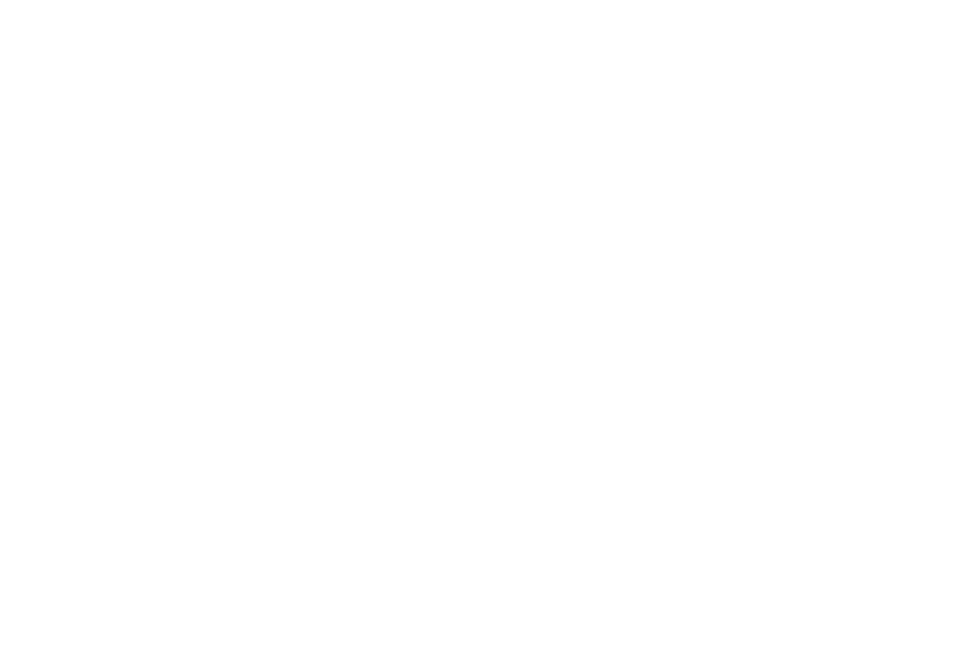
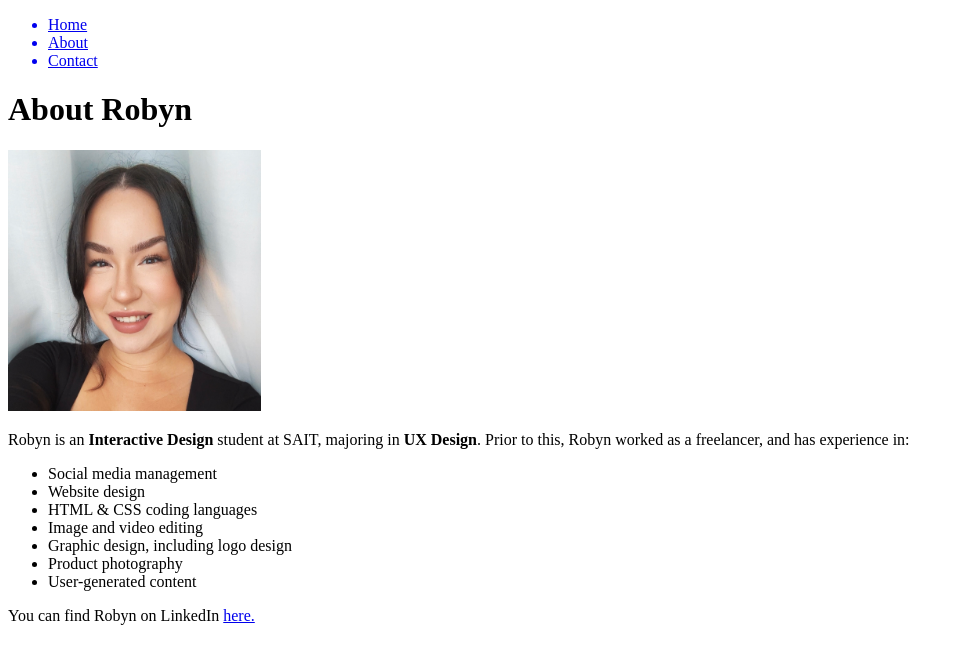
Before and after one commit to robynsait/Robyn-s-Website, a plain HTML site: page about.html in a window 1280 px wide. Shown: the whole page, without its empty margins (0-964 px from the left). Drawn offline with Linux system fonts and the light colour scheme.

Commit message:
Add image to folder, update About page

```diff
--- a/about.html
+++ b/about.html
@@ -6,6 +6,26 @@
     <title>About Robyn</title>
 </head>
 <body>
+    <!-- Navigation -->
+    <ul>
+        <a class="nav-item" href="index.html"><li>Home</li></a>
+        <a class="nav-item" href="about.html"><li>About</li></a>
+        <a class="nav-item" href="contact.html"><li>Contact</li></a>
+    </ul>
 
+    <!-- Hero Section -->
+     <h1>About Robyn</h1>
+     <img src="Images/SelfieCrop2.jpg" alt="A photo of Robyn" width="20%">
+     <p>Robyn is an <strong>Interactive Design</strong> student at SAIT, majoring in <strong>UX Design</strong>. Prior to this, Robyn worked as a freelancer, and has experience in:</p>
+     <ul>
+        <li>Social media management</li>
+        <li>Website design</li>
+        <li>HTML & CSS coding languages</li>
+        <li>Image and video editing</li>
+        <li>Graphic design, including logo design</li>
+        <li>Product photography</li>
+        <li>User-generated content</li>
+     </ul>
+     <p>You can find Robyn on LinkedIn <a href="https://www.linkedin.com/in/robyn-paradis-502433244/">here.</a></p>
 </body>
 </html>
```
Also changed, not shown: Images/SelfieCrop2.jpg (added), 2 other files.
